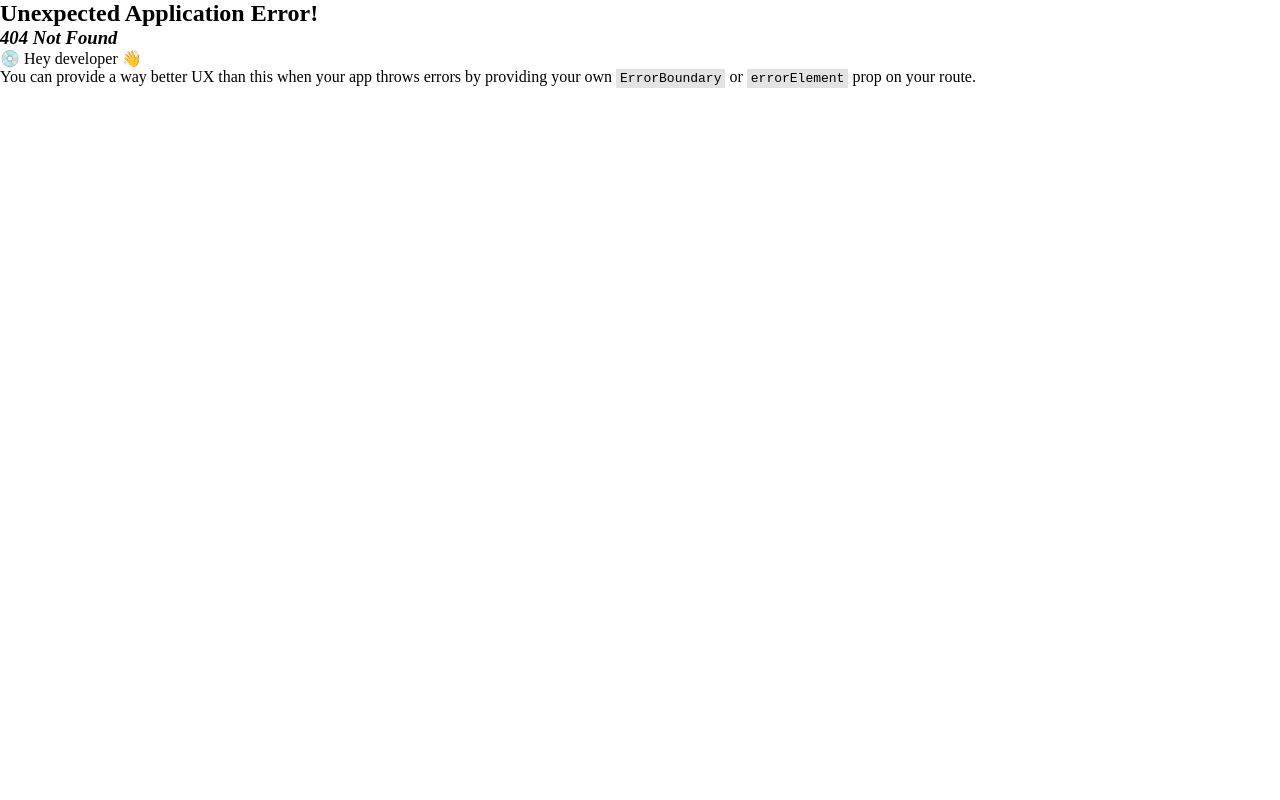
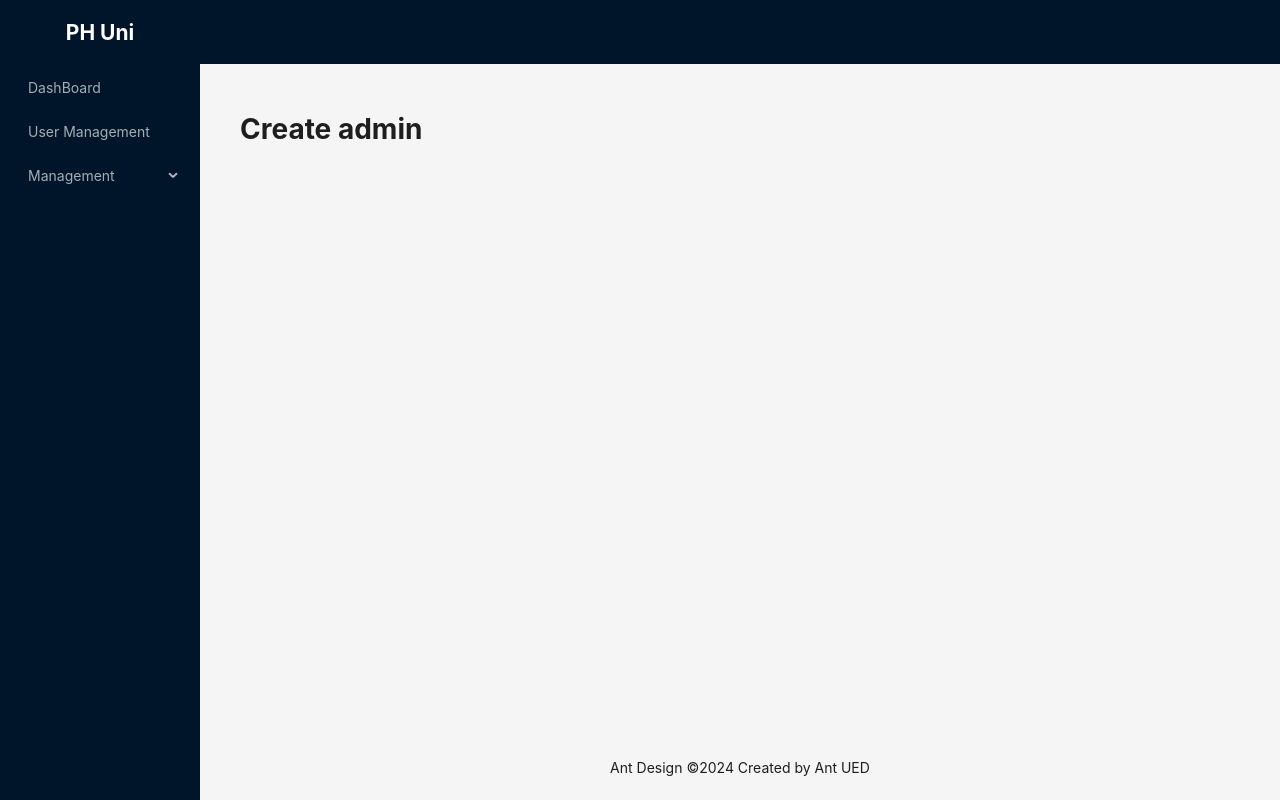
Before and after one commit to Shahriyar001/united-EduTech-client, a React (Vite) app: page /admin/create-faculty in a window 1280 px wide. Before the commit this address had no page. Built offline with nearby package versions, Linux system fonts and the light colour scheme.

Commit message:
added student and faculty route

```diff
--- a/src/components/layout/MainLayout.tsx
+++ b/src/components/layout/MainLayout.tsx
@@ -5,26 +5,26 @@
   VideoCameraOutlined,
 } from "@ant-design/icons";
 import { createElement } from "react";
-import { Outlet } from "react-router-dom";
+import { NavLink, Outlet } from "react-router-dom";
 
 const { Header, Content, Footer, Sider } = Layout;
 
 const items: MenuProps["items"] = [
   {
-    key: "1",
-    label: "DashBoard",
+    key: "Dashboard",
+    label: <NavLink to="/admin/dashboard">DashBoard</NavLink>,
   },
   {
-    key: "2",
-    label: "Board",
+    key: "User Management",
+    label: "User Management",
   },
   {
-    key: "3",
-    label: "Dash",
+    key: "Management",
+    label: "Management",
     children: [
       {
-        key: "4",
-        label: "Admin",
+        key: "Create Admin",
+        label: <NavLink to="/admin/create-admin">Create Admin</NavLink>,
       },
       {
         key: "5",
--- /dev/null
+++ b/src/pages/admin/CreateAdmin.tsx
@@ -0,0 +1,7 @@
+import React from "react";
+
+const CreateAdmin = () => {
+  return <div></div>;
+};
+
+export default CreateAdmin;
--- /dev/null
+++ b/src/pages/admin/CreateFaculty.tsx
@@ -0,0 +1,9 @@
+const CreateFaculty = () => {
+  return (
+    <div>
+      <h1>Create admin</h1>
+    </div>
+  );
+};
+
+export default CreateFaculty;
--- a/src/routes/routes.tsx
+++ b/src/routes/routes.tsx
@@ -7,6 +7,8 @@
 import Register from "../pages/Register";
 import AdminDashboard from "../pages/admin/AdminDashboard";
 import CreateStudent from "../pages/admin/CreateStudent";
+import CreateAdmin from "../pages/admin/CreateAdmin";
+import CreateFaculty from "../pages/admin/CreateFaculty";
 
 const router = createBrowserRouter([
   {
@@ -28,16 +30,20 @@
     element: <App />,
     children: [
       {
-        index: true,
-        element: <AdminDashboard />,
-      },
-      {
         path: "dashboard",
         element: <AdminDashboard />,
       },
       {
         path: "create-student",
         element: <CreateStudent />,
+      },
+      {
+        path: "create-admin",
+        element: <CreateAdmin />,
+      },
+      {
+        path: "create-faculty",
+        element: <CreateFaculty />,
       },
     ],
   },
```
